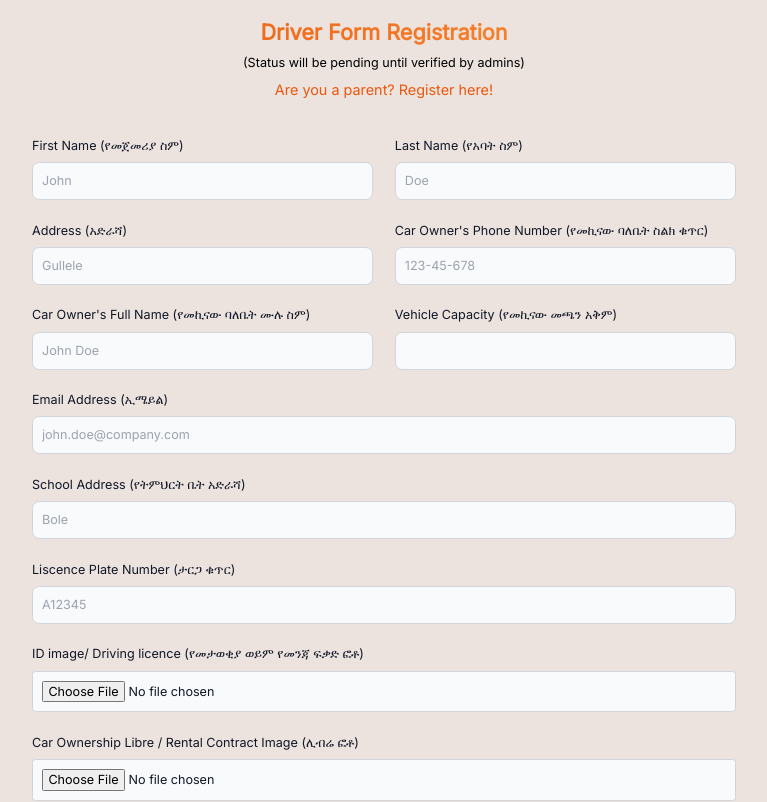
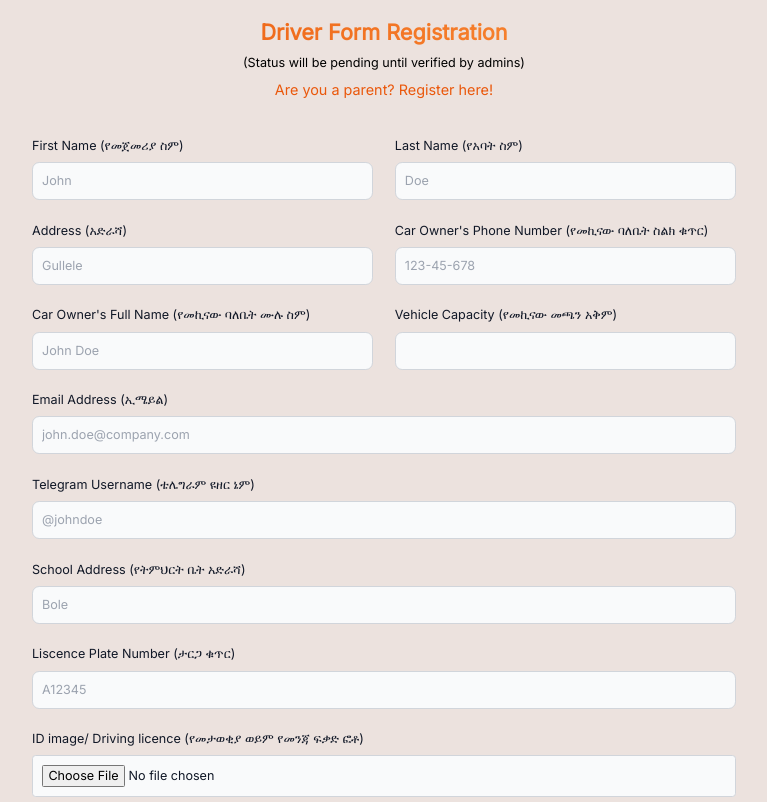
Before and after one commit to Manuel-heav/Crooz, a React (Vite) app: page /sign-up-as-a-driver in a window 1280 px wide. Shown: the top 802 px of the page, without its empty margins (256-1023 px from the left). Built offline with nearby package versions, Linux system fonts and the light colour scheme.

Commit message:
made some modifications

```diff
--- a/src/_auth/forms/SignIn.jsx
+++ b/src/_auth/forms/SignIn.jsx
@@ -19,6 +19,7 @@ const SignIn = () => {
     const [grade, setGrade] = useState(0)
     const [email, setEmail] = useState("")
     const [schoolAddress, setSchoolAddress] = useState("")
+    const [telegram, setTelegram] = useState("")
     const [studentPhoto, setStudentPhoto] = useState(null)
     const [studentId, setStudentId] = useState(null)
     const [parentId, setParentId] = useState(null)
@@ -55,6 +56,7 @@ const SignIn = () => {
                 phoneNumber: phoneNumber,
                 grade: grade,
                 email: email,
+                telegram: telegram,
                 schoolAddress: schoolAddress,
                 studentPhotoUrl: studentPhotoUrl,
                 studentIdUrl: studentIdUrl,
@@ -109,6 +111,10 @@ const SignIn = () => {
                         <input onChange={e=>setEmail(e.target.value)} type="email" id="email" className="bg-gray-50 border border-gray-300 text-gray-900 text-sm rounded-lg focus:ring-blue-500 focus:border-blue-500 block w-full p-2.5 dark: dark:focus:ring-blue-500 dark:focus:border-blue-500" placeholder="john.doe@company.com" />
                     </div>
                     <div className="mb-6">
+                        <label htmlFor="email" className="block mb-2 text-sm font-medium text-gray-900 dark:">Telegram Username (ቴሌግራም ዩዘር ኔም)</label>
+                        <input onChange={e=>setTelegram(e.target.value)} type="text" id="email" className="bg-gray-50 border border-gray-300 text-gray-900 text-sm rounded-lg focus:ring-blue-500 focus:border-blue-500 block w-full p-2.5 dark: dark:focus:ring-blue-500 dark:focus:border-blue-500" placeholder="@johndoe" />
+                    </div>
+                    <div className="mb-6">
                         <label htmlFor="password" className="block mb-2 text-sm font-medium text-gray-900 dark:">School Address (የትምህርት ቤት አድራሻ)</label>
                         <input onChange={e=>setSchoolAddress(e.target.value)} type="text" id="password" className="bg-gray-50 border border-gray-300 text-gray-900 text-sm rounded-lg focus:ring-blue-500 focus:border-blue-500 block w-full p-2.5  dark: dark:focus:ring-blue-500 dark:focus:border-blue-500" placeholder="Bole" required/>
                     </div>
--- a/src/_auth/forms/Signup.jsx
+++ b/src/_auth/forms/Signup.jsx
@@ -21,6 +21,7 @@ const Signup = () => {
     const [email, setEmail] = useState("")
     const [schoolAddress, setSchoolAddress] = useState("")
     const [liscence, setLiscence] = useState("")
+    const [telegram, setTelegram] = useState("")
     const [id, setId] = useState(null) // id
     const [libre, setLibre] = useState(null) //libre
     const [photo, setPhoto] = useState(null) // Car owner's image
@@ -60,6 +61,7 @@ const Signup = () => {
                 fullName: fullName,
                 liscence: liscence,
                 phoneNumber: phoneNumber,
+                telegram: telegram,
                 vehicleCapacity: vehicleCapacity,
                 email: email,
                 schoolAddress: schoolAddress,
@@ -121,6 +123,11 @@ const Signup = () => {
                             <label htmlFor="email" className="block mb-2 text-sm font-medium text-gray-900 dark:">Email Address (ኢሜይል)</label>
                             <input onChange={e=>setEmail(e.target.value)} type="email" id="email" className="bg-gray-50 border border-gray-300 text-gray-900 text-sm rounded-lg focus:ring-blue-500 focus:border-blue-500 block w-full p-2.5 dark: dark:focus:ring-blue-500 dark:focus:border-blue-500" placeholder="john.doe@company.com" required/>
                         </div>
+                        <div className="mb-6">
+                        <label htmlFor="email" className="block mb-2 text-sm font-medium text-gray-900 dark:">Telegram Username (ቴሌግራም ዩዘር ኔም)</label>
+                        <input onChange={e=>setTelegram(e.target.value)} type="text" id="email" className="bg-gray-50 border border-gray-300 text-gray-900 text-sm rounded-lg focus:ring-blue-500 focus:border-blue-500 block w-full p-2.5 dark: dark:focus:ring-blue-500 dark:focus:border-blue-500" placeholder="@johndoe" />
+                    </div>
+
                         <div className="mb-6">
                             <label htmlFor="password" className="block mb-2 text-sm font-medium text-gray-900 dark:">School Address (የትምህርት ቤት አድራሻ)</label>
                             <input onChange={e=>setSchoolAddress(e.target.value)} type="text" id="password" className="bg-gray-50 border border-gray-300 text-gray-900 text-sm rounded-lg focus:ring-blue-500 focus:border-blue-500 block w-full p-2.5  dark: dark:focus:ring-blue-500 dark:focus:border-blue-500" placeholder="Bole" required/>
```
